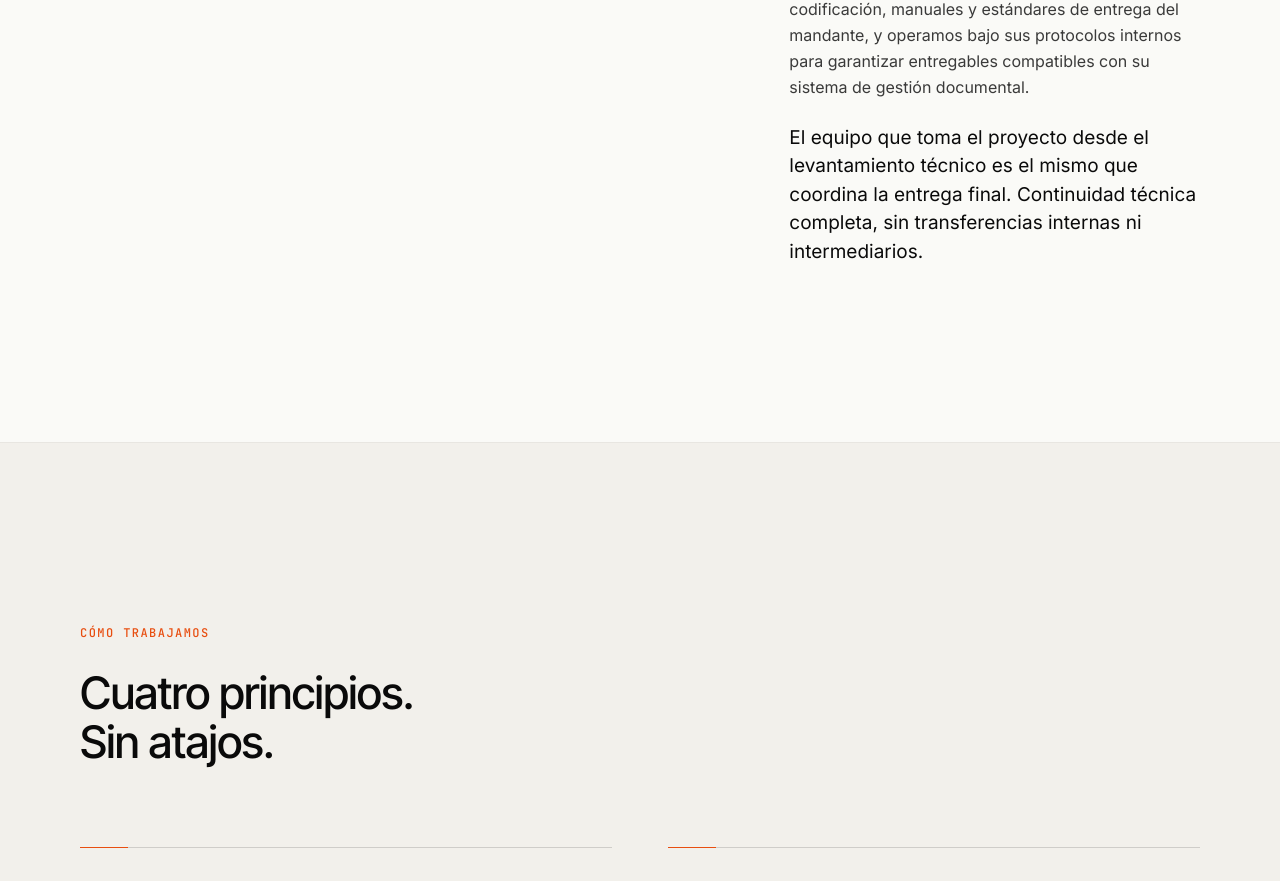
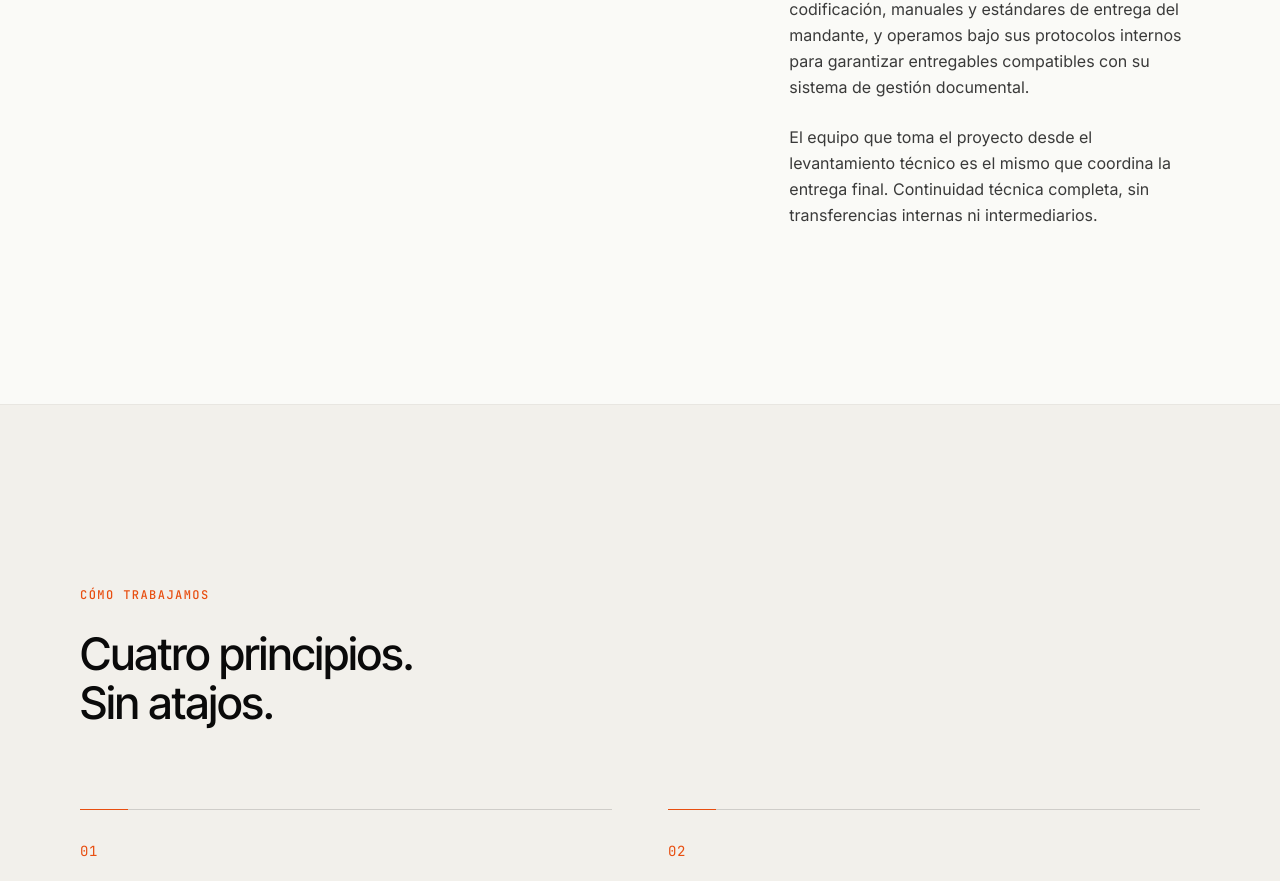
Before and after one commit to sevizcarra/afor-rebuild, a Next.js app: page / in a window 1280 px wide. Shown: the part 1318-2199 px from the top of the page. Built offline with nearby package versions, Linux system fonts and the light colour scheme.

Commit message:
fix: parrafos del About uniformes (todos en text-body)

```diff
--- a/components/About.tsx
+++ b/components/About.tsx
@@ -36,7 +36,7 @@ export default function About() {
             className="lg:col-span-5 space-y-6 text-body text-ink/80 font-normal leading-relaxed"
           >
             {ABOUT.paragraphs.map((p, i) => (
-              <p key={i} className={i === ABOUT.paragraphs.length - 1 ? "text-lead text-ink" : ""}>{p}</p>
+              <p key={i}>{p}</p>
             ))}
           </motion.div>
         </div>
```
